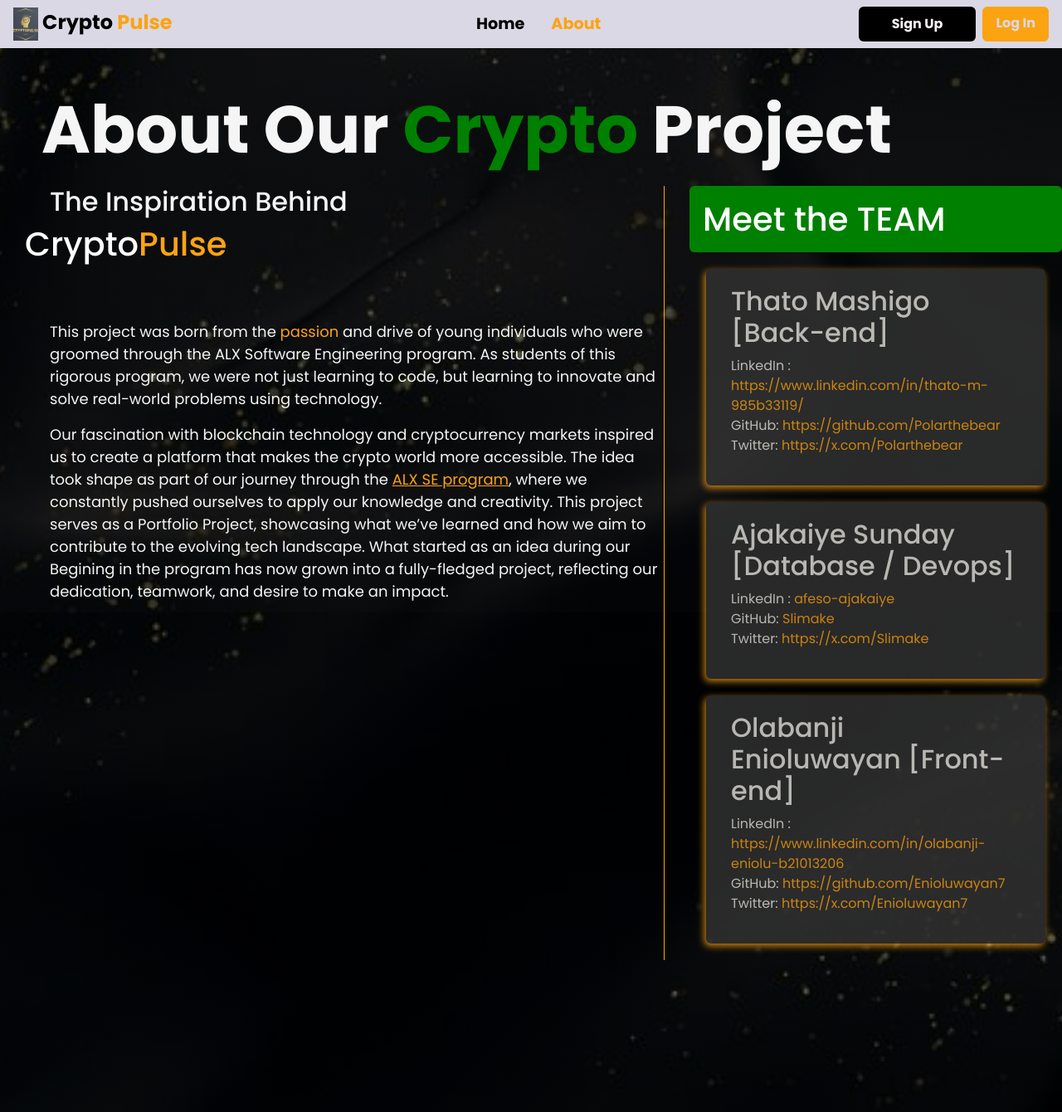
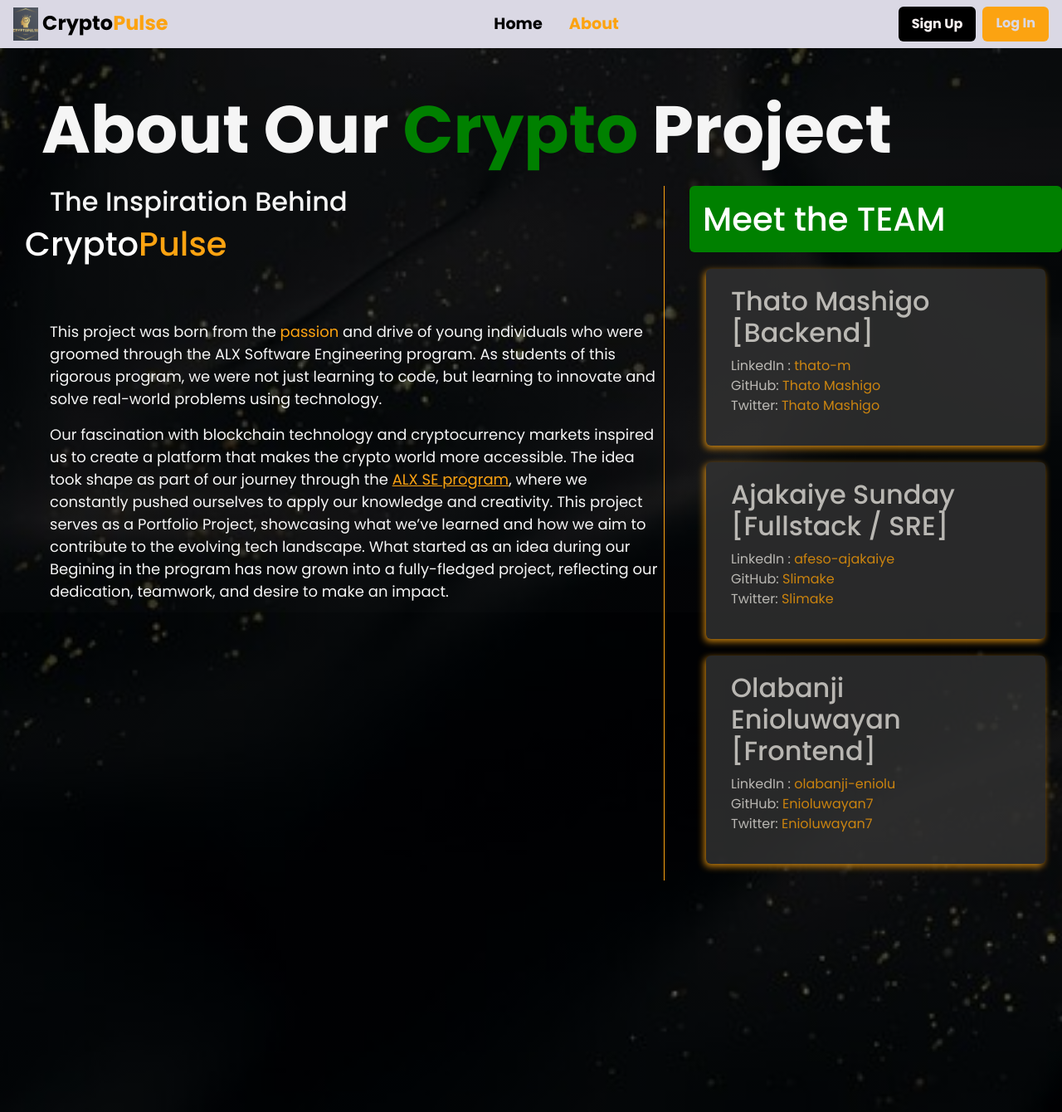
Before and after one commit to Slimake/CryptoPulse, a Flask app: page /about in a window 1280 px wide. Shown: the top 1340 px of the page at 83% size. Run offline with Flask 3, Linux system fonts and the light colour scheme.

Commit message:
Add/Update template

```diff
--- a/api/v1/templates/404.html
+++ b/api/v1/templates/404.html
@@ -20,7 +20,7 @@
 
     <header>
         <nav class="navbar">
-            <div class="logo"><a href="{{ url_for('app_views_main.index') }}"><img src="../static/images/cryptopulse.png" class="cryptopulse" style="width: 30px;"> <span style="color:#000000">Crypto </span><span style="color: #fca311;">Pulse</span></a></div>
+            <div class="logo"><a href="{{ url_for('app_views_main.index') }}"><img src="../static/images/cryptopulse.png" class="cryptopulse" style="width: 30px;"> <span style="color:#000000">Crypto</span><span style="color: #fca311;">Pulse</span></a></div>
 
             <ul class="nav-links">
                 <li><a href="{{ url_for('app_views_main.index') }}">Home</a></li>
@@ -41,7 +41,7 @@
         </div>
     </div>
 
-    <footer>
+    <footer style="margin-top: 190px">
         &copy; 2024 CryptoPulse. All rights reserved.
     </footer>
 </body>
--- a/api/v1/templates/about.html
+++ b/api/v1/templates/about.html
@@ -17,7 +17,7 @@
 <body>
     <header>
         <nav class="navbar">
-            <div class="logo"><img src="../static/images/cryptopulse.png" class="cryptopulse"> Crypto <span style="color: #fca311;">Pulse</span></div>
+            <div class="logo"><a href="{{ url_for('app_views_main.index') }}"><img src="../static/images/cryptopulse.png" class="cryptopulse"> <span style="color:#000000">Crypto</span><span style="color: #fca311;">Pulse</span></a></div>
 
             <ul class="nav-links">
                 <li><a href="{{ url_for('app_views_main.index') }}">Home</a></li>
@@ -30,9 +30,7 @@
             </ul>
             <div class="button">
                 {% if not current_user.is_authenticated %}
-                <button class="sign-up">
-                    <a href="{{ url_for('app_views_auth.signup') }}" class="sign-up">Sign Up</a>
-                </button>
+                <a href="{{ url_for('app_views_auth.signup') }}" class="sign-up">Sign Up</a>
                 <a href="{{ url_for('app_views_auth.login') }}" class="login"> Log In </a>
                 {% endif %}
                 {% if current_user.is_authenticated %}
@@ -77,29 +75,29 @@
                     <div class="meet">
                         <h1 class="d_team">Meet the TEAM</h1>
                         <div class="profile">
-                            <h2>Thato Mashigo [Back-end]</h2>
+                            <h2>Thato Mashigo <br> [Backend]</h2>
                             <p>LinkedIn
-                                <i class="fa-brands fa-linkedin"></i>: <a href="">https://www.linkedin.com/in/thato-m-985b33119/</a> <br>
-                                GitHub: <a href="">https://github.com/Polarthebear</a> <br>
-                                Twitter: <a href="">https://x.com/Polarthebear</a>
+                                <i class="fa-brands fa-linkedin"></i>: <a href="https://www.linkedin.com/in/thato-m-985b33119/">thato-m</a> <br>
+                                GitHub: <a href="https://github.com/Polarthebear">Thato Mashigo</a> <br>
+                                Twitter: <a href="https://x.com/ThatoMashigo19">Thato Mashigo</a>
                             </p>
                         </div>
 
                         <div class="profile">
-                            <h2 >Ajakaiye Sunday [Database / Devops]</h2>
+                            <h2>Ajakaiye Sunday <br> [Fullstack / SRE]</h2>
                             <p>LinkedIn
                                 <i class="fa-brands fa-linkedin"></i>: <a href="https://www.linkedin.com/in/afeso-ajakaiye-82233073">afeso-ajakaiye</a> <br>
                                 GitHub: <a href="https://github.com/Slimake/">Slimake</a> <br>
-                                Twitter: <a href="">https://x.com/Slimake</a>
+                                Twitter: <a href="https://x.com/Slimake">Slimake</a>
                             </p>
                         </div>
 
                         <div class="profile">
-                            <h2>Olabanji Enioluwayan [Front-end]</h2>
+                            <h2>Olabanji Enioluwayan <br> [Frontend]</h2>
                             <p>LinkedIn
-                                <i class="fa-brands fa-linkedin"></i>: <a href="">https://www.linkedin.com/in/olabanji-eniolu-b21013206</a> <br>
-                                GitHub: <a href="">https://github.com/Enioluwayan7</a> <br>
-                                Twitter: <a href="">https://x.com/Enioluwayan7</a>
+                                <i class="fa-brands fa-linkedin"></i>: <a href="https://www.linkedin.com/in/olabanji-eniolu-b21013206">olabanji-eniolu</a> <br>
+                                GitHub: <a href="https://github.com/Enioluwayan7">Enioluwayan7</a> <br>
+                                Twitter: <a href="https://x.com/henny_blak">Enioluwayan7</a>
                             </p>
                         </div>
                     </div>
--- a/api/v1/templates/login.html
+++ b/api/v1/templates/login.html
@@ -13,7 +13,7 @@
 
     <header>
         <nav class="navbar">
-            <div class="logo"><a href="{{ url_for('app_views_main.index') }}"><img src="../static/images/cryptopulse.png" class="cryptopulse" style="width: 30px;"> <span style="color:#000000">Crypto </span><span style="color: #fca311;">Pulse</span></a></div>
+            <div class="logo"><a href="{{ url_for('app_views_main.index') }}"><img src="../static/images/cryptopulse.png" class="cryptopulse" style="width: 30px;"> <span style="color:#000000">Crypto</span><span style="color: #fca311;">Pulse</span></a></div>
 
             <ul class="nav-links">
                 <li><a href="{{ url_for('app_views_main.index') }}">Home</a></li>
--- a/api/v1/templates/market.html
+++ b/api/v1/templates/market.html
@@ -12,7 +12,7 @@
 <body>
     <header>
         <nav class="navbar">
-            <div class="logo"><a href="{{ url_for('app_views_main.index') }}"><img src="../static/images/cryptopulse.png" class="cryptopulse" style="width: 30px;"> <span style="color:#000000">Crypto </span><span style="color: #fca311;">Pulse</span></a></div>
+            <div class="logo"><a href="{{ url_for('app_views_main.index') }}"><img src="../static/images/cryptopulse.png" class="cryptopulse" style="width: 30px;"> <span style="color:#000000">Crypto</span><span style="color: #fca311;">Pulse</span></a></div>
 
             <ul class="nav-links">
                 <li><a href="{{ url_for('app_views_main.index') }}">Home</a></li>
@@ -45,7 +45,7 @@
             <thead>
                 <tr>
                     <th style="text-align: center;">#</th>
-                    <th>coin</th>
+                    <th class="textLeft">coin</th>
                     <th style="text-align: right;">Price</th>
                     <th style="text-align: right;">Volume(24Hr)</th>
                     <th style="text-align: right;">Circulatory Supply</th>
--- a/api/v1/templates/prediction.html
+++ b/api/v1/templates/prediction.html
@@ -11,7 +11,7 @@
 
     <header>
         <nav class="navbar">
-            <div class="logo"><a href="{{ url_for('app_views_main.index') }}"><img src="../static/images/cryptopulse.png" class="cryptopulse" style="width: 30px;"> <span style="color:#000000">Crypto </span><span style="color: #fca311;">Pulse</span></a></div>
+            <div class="logo"><a href="{{ url_for('app_views_main.index') }}"><img src="../static/images/cryptopulse.png" class="cryptopulse" style="width: 30px;"> <span style="color:#000000">Crypto</span><span style="color: #fca311;">Pulse</span></a></div>
 
             <ul class="nav-links">
                 <li><a href="{{ url_for('app_views_main.index') }}">Home</a></li>
@@ -34,7 +34,7 @@
             </div>
         </nav>
     </header>
-    <div class="container px-4 py-5" id="featured-3">
+    <div class="container px-4 py-5" id="featured-3"  style="height: 90vh;">
         <h1>Coming soon</h1>
     </div>
 
--- a/api/v1/templates/profile.html
+++ b/api/v1/templates/profile.html
@@ -52,6 +52,7 @@
             border: 1px solid;
             border-radius: 5px;
             max-width: 400px;
+            margin: 0 auto;
         }
         .success {
             color: green;
@@ -69,7 +70,7 @@
 
     <header>
         <nav class="navbar">
-            <div class="logo"><a href="{{ url_for('app_views_main.index') }}"><img src="../static/images/cryptopulse.png" class="cryptopulse" style="width: 30px;"> <span style="color:#000000">Crypto </span><span style="color: #fca311;">Pulse</span></a></div>
+            <div class="logo"><a href="{{ url_for('app_views_main.index') }}"><img src="../static/images/cryptopulse.png" class="cryptopulse" style="width: 30px;"> <span style="color:#000000">Crypto</span><span style="color: #fca311;">Pulse</span></a></div>
 
             <ul class="nav-links">
                 <li><a href="{{ url_for('app_views_main.index') }}">Home</a></li>
@@ -95,7 +96,7 @@
     <div class="container px-4 py-5" id="featured-3">
         {% with messages = get_flashed_messages(with_categories=True) %}
             {% if messages %}
-                <ul class="error">
+                <ul>
                     {% for category, message in messages %}
                         <li class="flash-message {{ category }}">{{ message }}</li>
                     {% endfor %}
--- a/api/v1/templates/signup.html
+++ b/api/v1/templates/signup.html
@@ -74,7 +74,7 @@
 <body>
     <header>
         <nav class="navbar">
-            <div class="logo"><a href="{{ url_for('app_views_main.index') }}"><img src="../static/images/cryptopulse.png" class="cryptopulse"> <span style="color:#000000">Crypto </span><span style="color: #fca311;">Pulse</span></a></div>
+            <div class="logo"><a href="{{ url_for('app_views_main.index') }}"><img src="../static/images/cryptopulse.png" class="cryptopulse"> <span style="color:#000000">Crypto</span><span style="color: #fca311;">Pulse</span></a></div>
             <ul class="nav-links">
                 <li><a href="{{ url_for('app_views_main.index') }}">Home</a></li>
                 {% if current_user.is_authenticated %}
```
Also changed, not shown: api/v1/templates/homepage.html (+5 -7 lines), api/v1/templates/news.html (+23 -45 lines).
